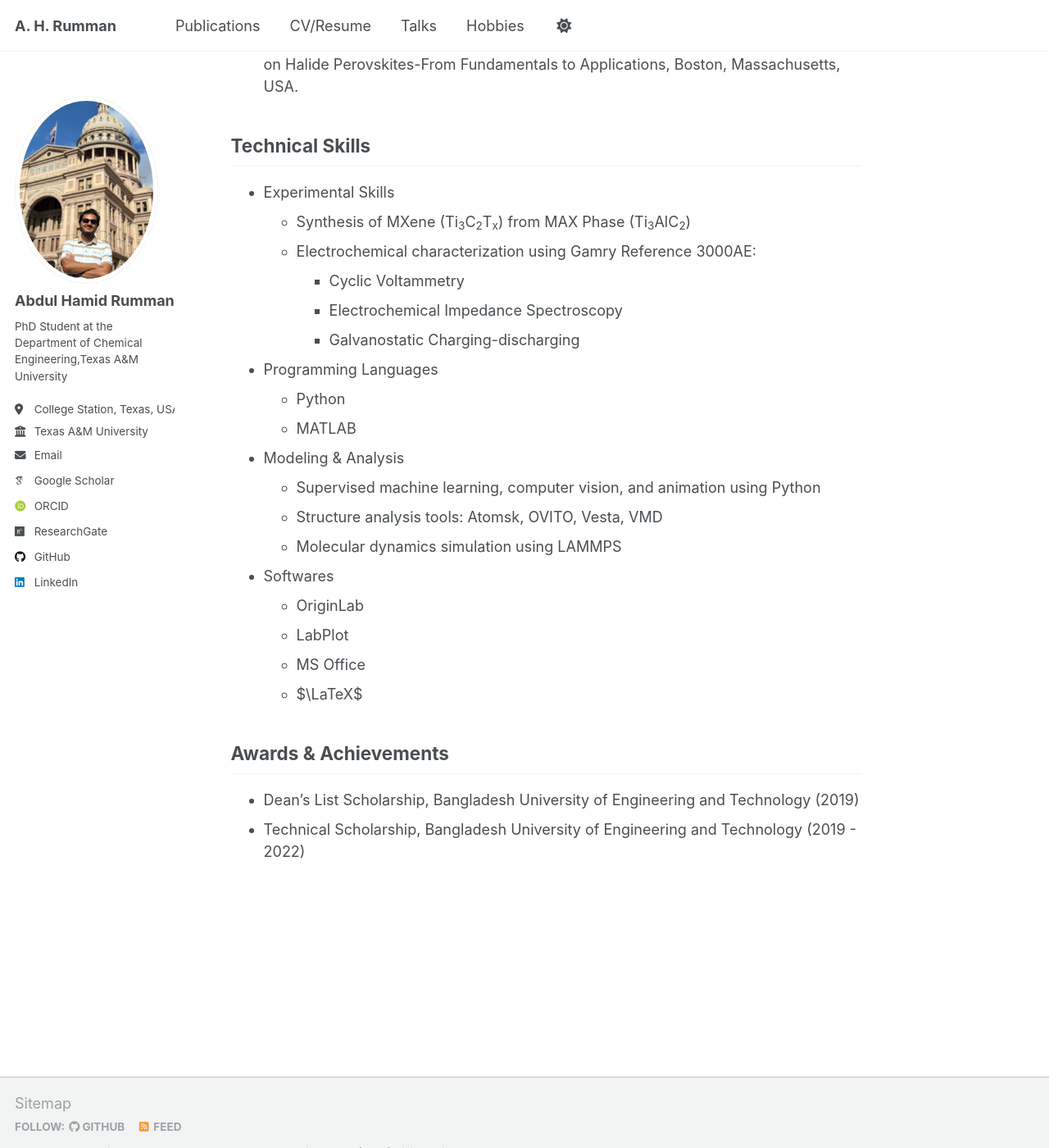
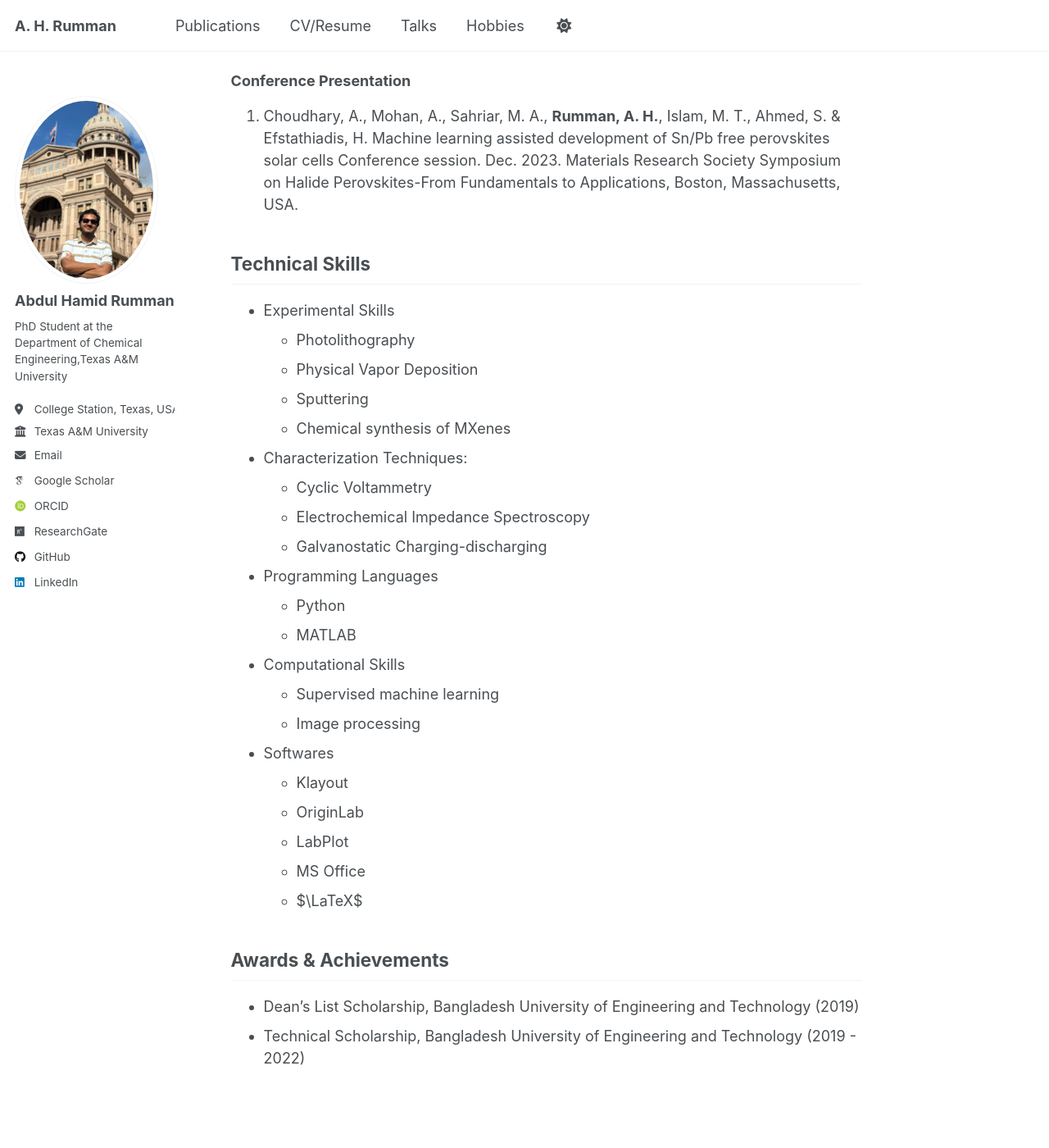
Before and after one commit to AbdulHamidRumman/abdulhamidrumman.github.io, a Jekyll site: the page built from _pages/about.md, in a window 1280 px wide and 1400 px high, scrolled down 2407 px. Shown: the whole window at 82% size. Built offline with Jekyll 4.4.1, drawn with Linux system fonts in a browser that asks for light colours; some web fonts are replaced; a script that is not in the unit is left out; some of the changed text lies outside the part shown.

Commit message:
Updated CV May 23

```diff
--- a/_pages/about.md
+++ b/_pages/about.md
@@ -23,7 +23,11 @@ Education
 
 Professional Experience
 ------
-* Graduate Teaching Assistant (Aug. 2025 - Present)
+* Graduate Research Assistant (May 2026 - Present)
+  * Huang Lab
+  * Artie McFerrin Department of Chemical Engineering
+  * Texas A&M University, College Station, Texas, USA
+* Graduate Teaching Assistant (Aug. 2025 - May 2026)
   * Artie McFerrin Department of Chemical Engineering
   * Texas A&M University, College Station, Texas, USA
 
@@ -57,19 +61,22 @@ high-entropy alloys via probabilistic substitution and machine learning with fir
 Technical Skills
 ------
 * Experimental Skills
-  * Synthesis of MXene (Ti<sub>3</sub>C<sub>2</sub>T<sub>x</sub>) from MAX Phase (Ti<sub>3</sub>AlC<sub>2</sub>)
-  * Electrochemical characterization using Gamry Reference 3000AE:
+  * Photolithography
+  * Physical Vapor Deposition
+  * Sputtering
+  * Chemical synthesis of MXenes
+* Characterization Techniques:
     * Cyclic Voltammetry
     * Electrochemical Impedance Spectroscopy
     * Galvanostatic Charging-discharging
 * Programming Languages
   * Python
   * MATLAB
-* Modeling & Analysis
-  * Supervised machine learning, computer vision, and animation using Python
-  * Structure analysis tools: Atomsk, OVITO, Vesta, VMD
-  * Molecular dynamics simulation using LAMMPS
+* Computational Skills
+  * Supervised machine learning
+  * Image processing
 * Softwares
+  * Klayout
   * OriginLab
   * LabPlot
   * MS Office
```
